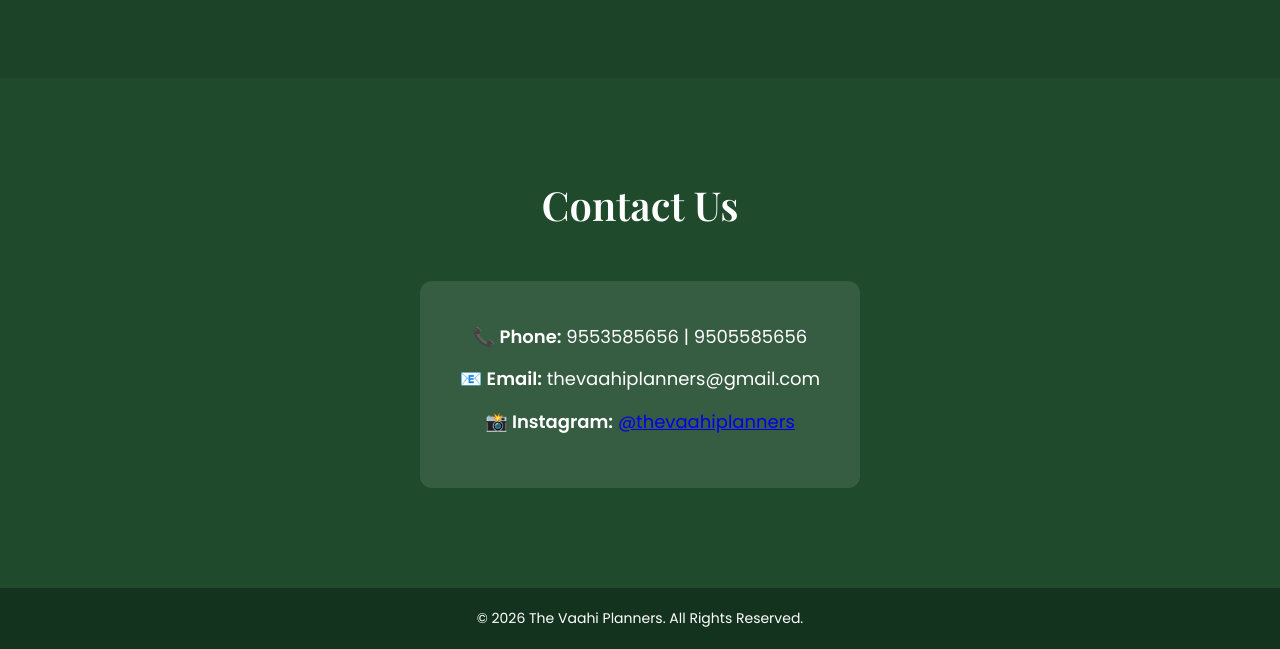
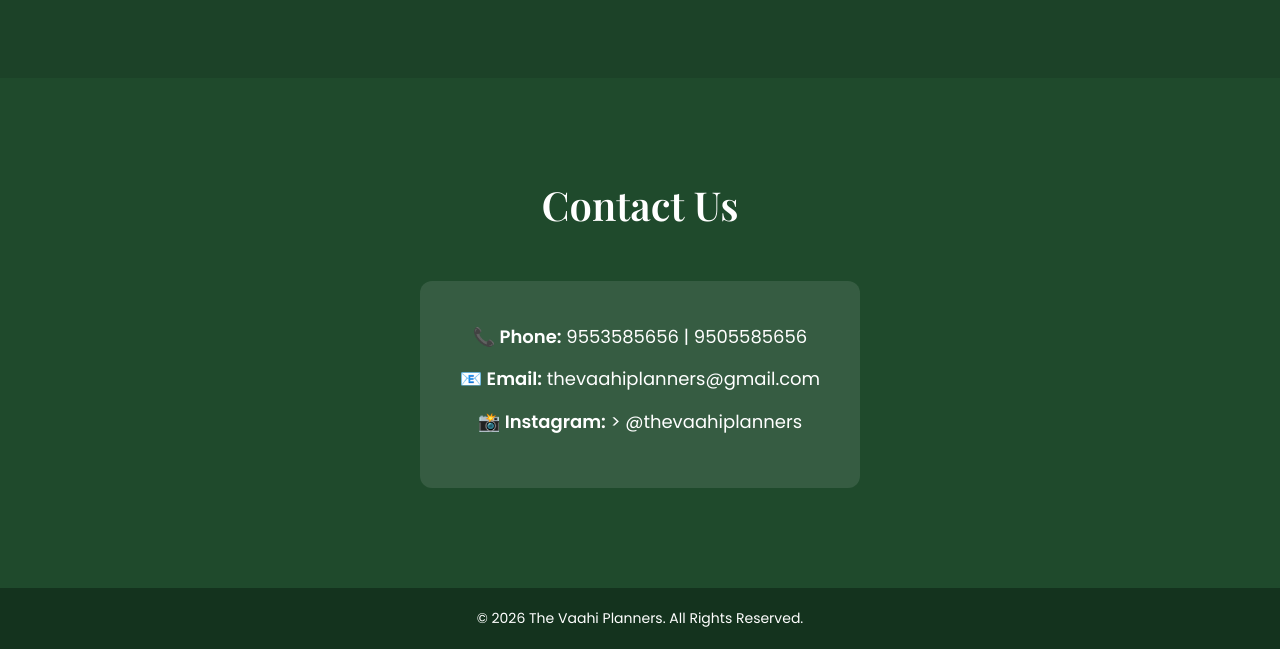
Before and after one commit to adhi2608/thevaahiplanners, a plain HTML site: page index.html in a window 1280 px wide. Shown: the part 2400-3049 px from the top of the page. Drawn offline with nearby package versions, Linux system fonts and the light colour scheme.

Commit message:
Update index.html

```diff
--- a/index.html
+++ b/index.html
@@ -78,7 +78,7 @@
             <p><strong>📞 Phone:</strong> 9553585656 | 9505585656</p>
             <p><strong>📧 Email:</strong> thevaahiplanners@gmail.com</p>
             <p><strong>📸 Instagram:</strong>
-                <a href="https://www.instagram.com/the.vaahiplanners?igsh=eHQ5MHZkb2I3ZjYz"> @thevaahiplanners
+                <a href="https://www.instagram.com/the.vaahiplanners?igsh=eHQ5MHZkb2I3ZjYz" target="_blank" style="color: white; text-decoration: none;">> @thevaahiplanners
                 </a>
             </p>
         </div>
```
